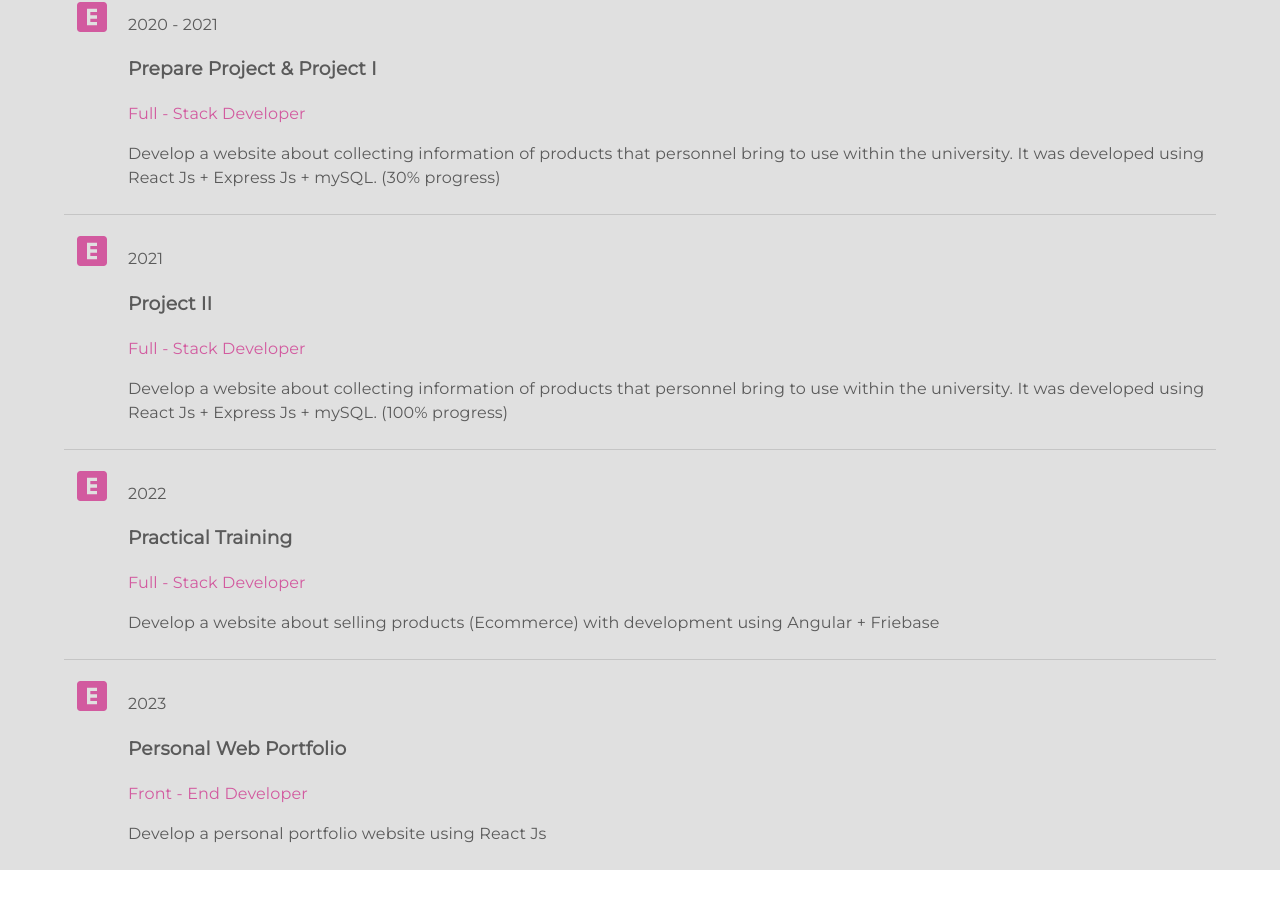
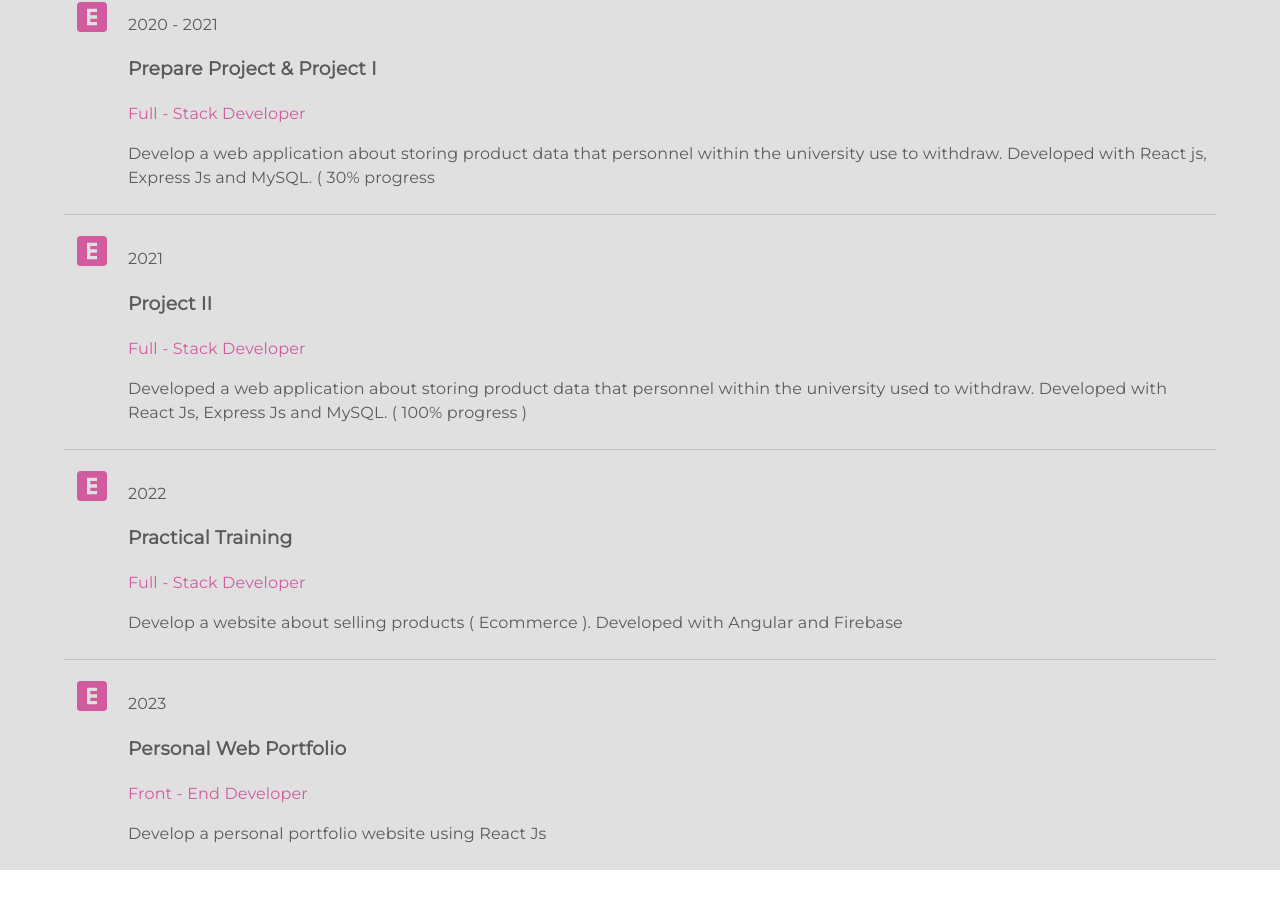
Before and after one commit to Muhammatsorin/next-portfolio, a Next.js app: page / in a window 1280 px wide. Shown: the part 2247-3155 px from the top of the page. Built offline with nearby package versions, Linux system fonts and the light colour scheme.

Commit message:
deploy / test 20

```diff
--- a/components/experience/Exp.js
+++ b/components/experience/Exp.js
@@ -30,7 +30,7 @@ const Exp = (props) => {
                             <Grid item xs={12}>
                                 <div className={styles.item_wrap}>
                                     <Item className={styles.item_icon}>
-                                        <ExplicitIcon sx={{ fontSize: 40 }}/>
+                                        <ExplicitIcon sx={{ fontSize: 40 }} />
                                     </Item>
                                     <Item className={styles.item_des}>
                                         <div>
@@ -39,8 +39,10 @@ const Exp = (props) => {
                                         </div>
                                         <div className={styles.nature_of_work}>
                                             <p className={styles.p1}>Full - Stack Developer</p>
-                                            <p>Develop a website about collecting information of products that personnel bring to use within the university.
-                                                It was developed using React Js + Express Js + mySQL. (30% progress)</p>
+                                            <p>Develop a web application about storing product data
+                                                that personnel within the university use to withdraw.
+                                                Developed with React js, Express Js and MySQL. ( 30%
+                                                progress </p>
                                         </div>
                                     </Item>
                                 </div>
@@ -49,7 +51,7 @@ const Exp = (props) => {
                             <Grid item xs={12}>
                                 <div className={styles.item_wrap}>
                                     <Item className={styles.item_icon}>
-                                        <ExplicitIcon sx={{ fontSize: 40 }}/>
+                                        <ExplicitIcon sx={{ fontSize: 40 }} />
                                     </Item>
                                     <Item className={styles.item_des}>
                                         <div>
@@ -58,8 +60,10 @@ const Exp = (props) => {
                                         </div>
                                         <div className={styles.nature_of_work}>
                                             <p className={styles.p1}>Full - Stack Developer</p>
-                                            <p>Develop a website about collecting information of products that personnel bring to use within the university.
-                                                It was developed using React Js + Express Js + mySQL. (100% progress)</p>
+                                            <p>Developed a web application about storing product
+                                                data that personnel within the university used to
+                                                withdraw. Developed with React Js, Express Js and
+                                                MySQL. ( 100% progress )</p>
                                         </div>
                                     </Item>
                                 </div>
@@ -68,7 +72,7 @@ const Exp = (props) => {
                             <Grid item xs={12}>
                                 <div className={styles.item_wrap}>
                                     <Item className={styles.item_icon}>
-                                        <ExplicitIcon sx={{ fontSize: 40 }}/>
+                                        <ExplicitIcon sx={{ fontSize: 40 }} />
                                     </Item>
                                     <Item className={styles.item_des}>
                                         <div>
@@ -77,7 +81,9 @@ const Exp = (props) => {
                                         </div>
                                         <div className={styles.nature_of_work}>
                                             <p className={styles.p1}>Full - Stack Developer</p>
-                                            <p>Develop a website about selling products (Ecommerce) with development using Angular + Friebase</p>
+                                            <p>Develop a website about selling products
+                                                ( Ecommerce ). Developed with Angular and Firebase
+                                            </p>
                                         </div>
                                     </Item>
                                 </div>
@@ -86,7 +92,7 @@ const Exp = (props) => {
                             <Grid item xs={12}>
                                 <div className={styles.item_wrap}>
                                     <Item className={styles.item_icon}>
-                                        <ExplicitIcon sx={{ fontSize: 40 }}/>
+                                        <ExplicitIcon sx={{ fontSize: 40 }} />
                                     </Item>
                                     <Item className={styles.item_des}>
                                         <div>
```
